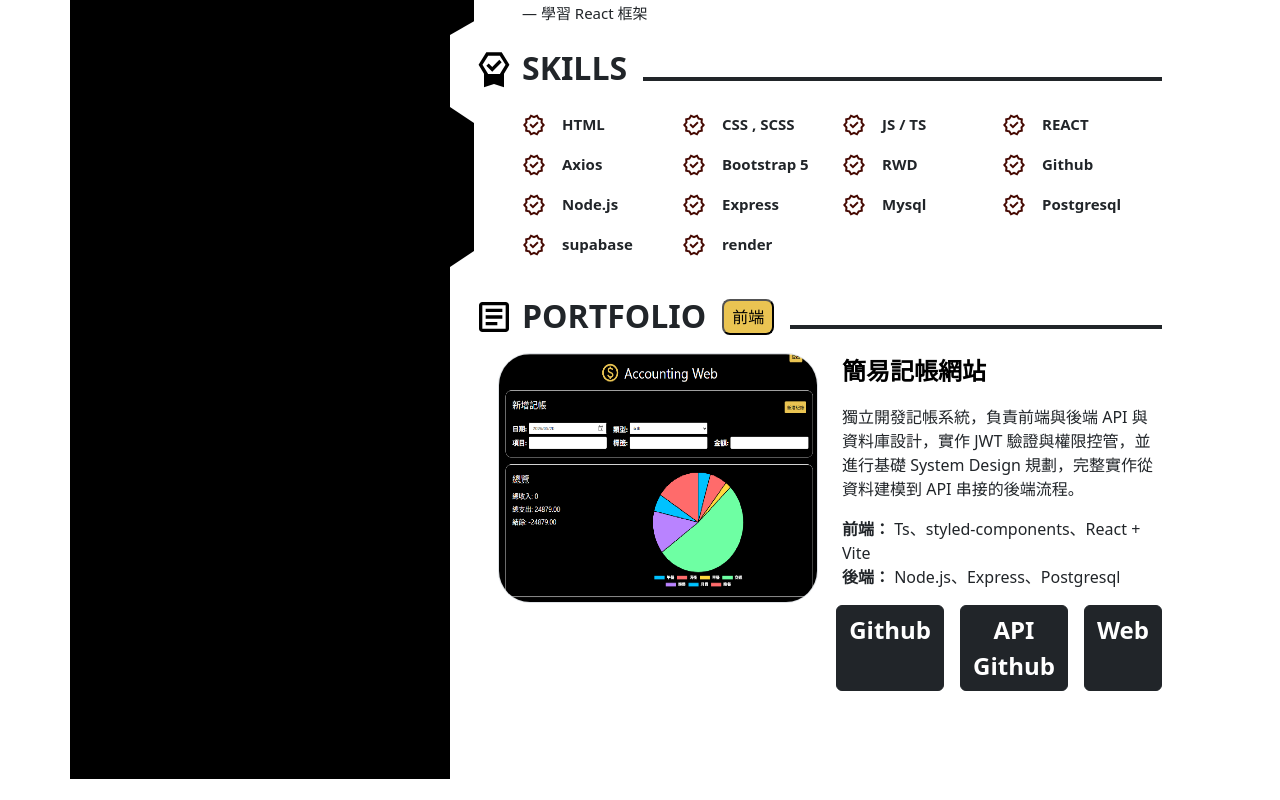
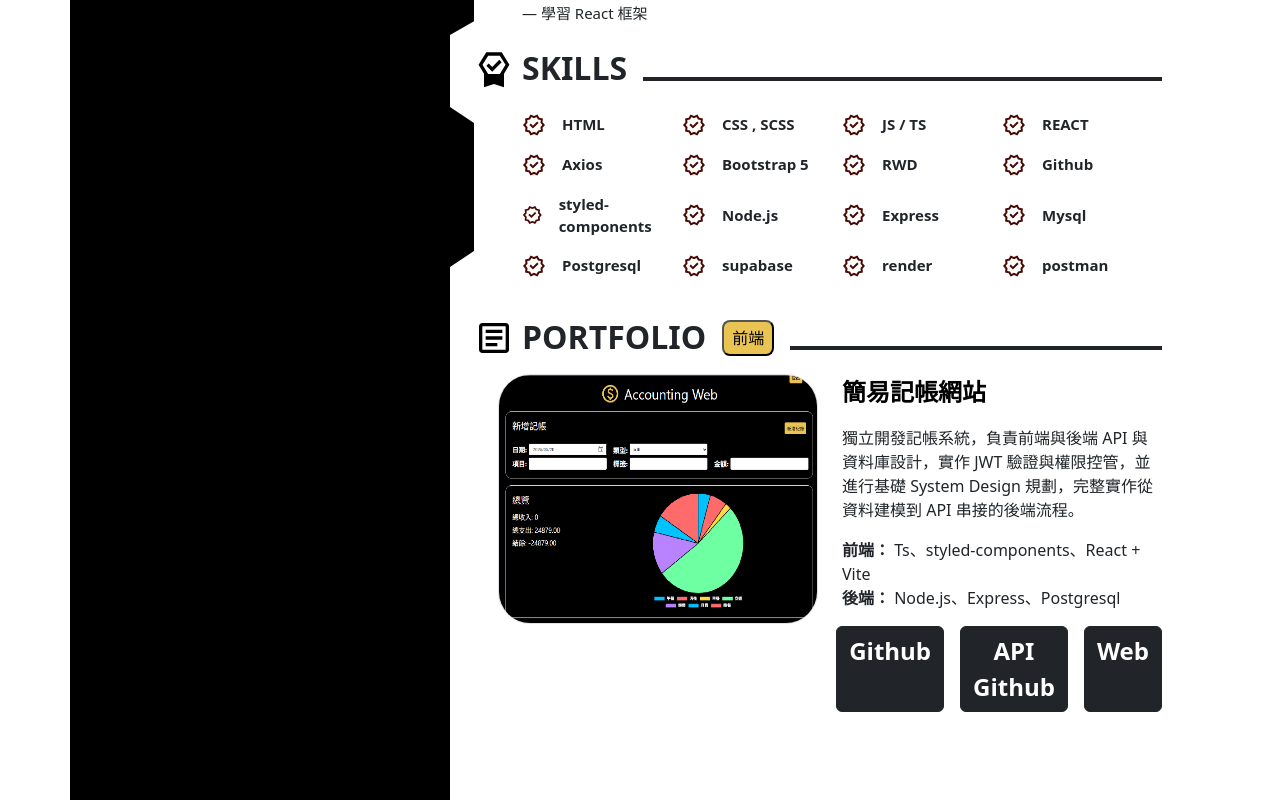
Before and after one commit to 54877/Resume, a React (Vite) app: page / in a window 1280 px wide. Shown: the part 1070-1870 px from the top of the page. Before the commit the page ends 1849 px from the top, so only its background shows below. Built offline with nearby package versions, Linux system fonts and the light colour scheme.

Commit message:
新增postman

```diff
--- a/src/IndexApp.jsx
+++ b/src/IndexApp.jsx
@@ -432,7 +432,19 @@ function IndexApp() {
                     </svg>
                     <span className="fs-7 fw-bold">Github</span>
                   </div>
-
+                  <div className="d-flex  align-items-center w-p mb-3">
+                    <svg
+                      className="me-3"
+                      xmlns="http://www.w3.org/2000/svg"
+                      height="24px"
+                      viewBox="0 -960 960 960"
+                      width="24px"
+                      fill="#460902"
+                    >
+                      <path d="m344-60-76-128-144-32 14-148-98-112 98-112-14-148 144-32 76-128 136 58 136-58 76 128 144 32-14 148 98 112-98 112 14 148-144 32-76 128-136-58-136 58Zm34-102 102-44 104 44 56-96 110-26-10-112 74-84-74-86 10-112-110-24-58-96-102 44-104-44-56 96-110 24 10 112-74 86 74 84-10 114 110 24 58 96Zm102-318Zm-42 142 226-226-56-58-170 170-86-84-56 56 142 142Z" />
+                    </svg>
+                    <span className="fs-7 fw-bold"> styled-components</span>
+                  </div>
                   <div className="d-flex  align-items-center w-p mb-3">
                     <svg
                       className="me-3"
@@ -510,6 +522,19 @@ function IndexApp() {
                       <path d="m344-60-76-128-144-32 14-148-98-112 98-112-14-148 144-32 76-128 136 58 136-58 76 128 144 32-14 148 98 112-98 112 14 148-144 32-76 128-136-58-136 58Zm34-102 102-44 104 44 56-96 110-26-10-112 74-84-74-86 10-112-110-24-58-96-102 44-104-44-56 96-110 24 10 112-74 86 74 84-10 114 110 24 58 96Zm102-318Zm-42 142 226-226-56-58-170 170-86-84-56 56 142 142Z" />
                     </svg>
                     <span className="fs-7 fw-bold">render</span>
+                  </div>
+                  <div className="d-flex  align-items-center w-p mb-3">
+                    <svg
+                      className="me-3"
+                      xmlns="http://www.w3.org/2000/svg"
+                      height="24px"
+                      viewBox="0 -960 960 960"
+                      width="24px"
+                      fill="#460902"
+                    >
+                      <path d="m344-60-76-128-144-32 14-148-98-112 98-112-14-148 144-32 76-128 136 58 136-58 76 128 144 32-14 148 98 112-98 112 14 148-144 32-76 128-136-58-136 58Zm34-102 102-44 104 44 56-96 110-26-10-112 74-84-74-86 10-112-110-24-58-96-102 44-104-44-56 96-110 24 10 112-74 86 74 84-10 114 110 24 58 96Zm102-318Zm-42 142 226-226-56-58-170 170-86-84-56 56 142 142Z" />
+                    </svg>
+                    <span className="fs-7 fw-bold">postman</span>
                   </div>
                 </div>
               </div>
```
